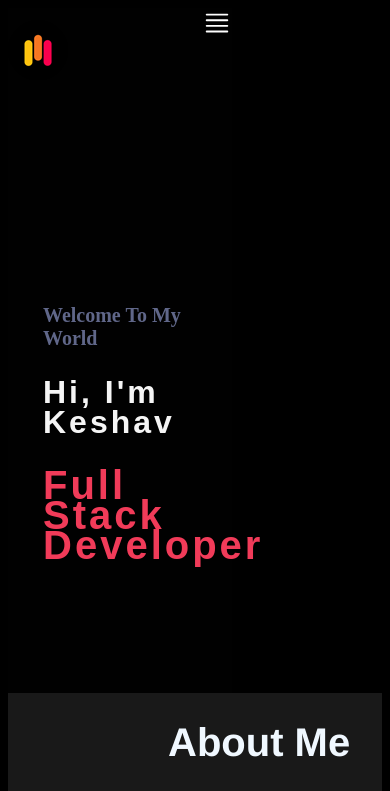
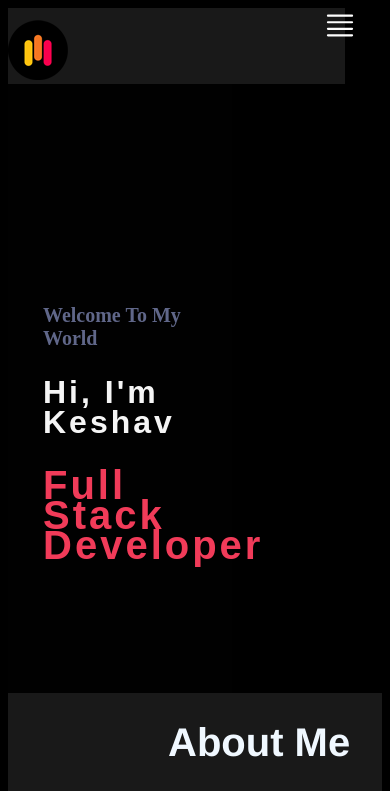
Before and after one commit to keshavkumar526/personal-Portfolio, a React (Create React App) app: page / in a window 390 px wide. Shown: the top 791 px of the page. Built offline with nearby package versions, Linux system fonts and the light colour scheme.

Commit message:
for responsive2

```diff
--- a/src/App.css
+++ b/src/App.css
@@ -1,5 +1,6 @@
 body {
   background-color: black;
+  overflow-x: hidden;
 }
 
 
--- a/src/components/Home.css
+++ b/src/components/Home.css
@@ -13,14 +13,15 @@
     width: 100%;
     flex-direction: row;
     transition: .4s all ease;
+    background-color: #191919;
+    padding-right: 100%;
 }
 
 .header.active {
     position: fixed;
     z-index: 1000;
     padding: 0px 30px;
-    width: 50%;
-    background-color: #191919;
+    width: 57%;
 }
 
 .logo {
@@ -48,16 +49,18 @@
 
 
 .bi{
-    width: 35px;
+    width: 100%;
     height: 35px;
     color: white;
+    margin-left: 380%;
     /* margin-left: 40rem; */
 }
 
 .toggle {
-    display: flex;
+    /* display: flex; */
     z-index: 1000;
     width: 100%;
+    /* background-color: red; */
 }
 
 .SidebarUnOrder {
@@ -125,6 +128,7 @@
 
 @media only screen and (max-width: 768px) {
     .header {
+        width: 50%;
         justify-content: space-between;
     }
 
@@ -137,13 +141,18 @@
         font-size: 50px !important;
     }
     .toggle{
-        display: flex;
-        justify-content: flex-end;
+        width: 100%;
+        padding-left: 8rem;
     }
-
+    .header.active{
+        position: absolute;
+        width: 70%;
+    }
     .bi {
-        width: 30px;
-        height: 30px;
+        width: 100%;
+        height: 35px;
+        padding-left: 6rem;
+        margin-left: 0px;
         /* margin-left: 15rem;
         margin-top: 1rem; */
     }
```
